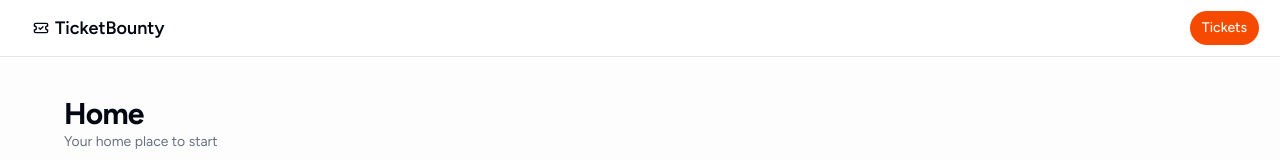
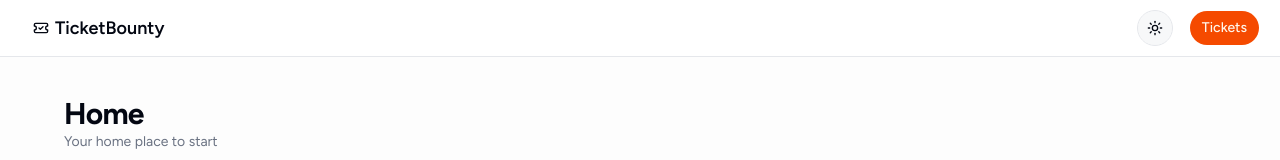
Before and after one commit to steven-oehley/ticket-bounty-learning, a Next.js app: page / in a window 1280 px wide. Shown: the top 160 px of the page. Built offline with nearby package versions, Linux system fonts and the light colour scheme.

Commit message:
added theme provider and toggler

```diff
--- a/package.json
+++ b/package.json
@@ -19,6 +19,7 @@
     "clsx": "^2.1.1",
     "lucide-react": "^0.562.0",
     "next": "16.0.10",
+    "next-themes": "^0.4.6",
     "radix-ui": "^1.4.3",
     "react": "19.2.1",
     "react-dom": "19.2.1",
--- a/src/app/layout.tsx
+++ b/src/app/layout.tsx
@@ -2,6 +2,7 @@ import type { Metadata } from 'next';
 import { Figtree } from 'next/font/google';
 
 import { Header } from '@/components/header';
+import { ThemeProvider } from '@/components/theme/theme-provider';
 
 import './globals.css';
 
@@ -20,10 +21,17 @@ export default function RootLayout({
   return (
     <html className={`${figtree.variable} antialiased`} lang="en">
       <body>
-        <Header />
-        <main className="bg-secondary/20 flex min-h-screen flex-1 flex-col overflow-x-hidden overflow-y-auto px-8 py-24">
-          {children}
-        </main>
+        <ThemeProvider
+          disableTransitionOnChange
+          enableSystem
+          attribute="class"
+          defaultTheme="system"
+        >
+          <Header />
+          <main className="bg-secondary/20 flex min-h-screen flex-1 flex-col overflow-x-hidden overflow-y-auto px-8 py-24">
+            {children}
+          </main>
+        </ThemeProvider>
       </body>
     </html>
   );
--- a/src/components/header.tsx
+++ b/src/components/header.tsx
@@ -4,6 +4,7 @@ import { LucideTicketCheck } from 'lucide-react';
 
 import { homePath, ticketsPath } from '@/constants/paths';
 
+import { ThemeToggle } from './theme/theme-toggle';
 import { Button } from './ui/button';
 
 const Header = () => {
@@ -17,8 +18,9 @@ const Header = () => {
           </Link>
         </Button>
       </div>
-      <div>
-        <Button asChild variant="default">
+      <div className="flex gap-4">
+        <ThemeToggle />
+        <Button asChild className="cursor-pointer" variant="default">
           <Link href={ticketsPath}>Tickets</Link>
         </Button>
       </div>
--- /dev/null
+++ b/src/components/theme/theme-provider.tsx
@@ -0,0 +1,11 @@
+'use client';
+
+import * as React from 'react';
+import { ThemeProvider as NextThemesProvider } from 'next-themes';
+
+export function ThemeProvider({
+  children,
+  ...props
+}: React.ComponentProps<typeof NextThemesProvider>) {
+  return <NextThemesProvider {...props}>{children}</NextThemesProvider>;
+}
--- /dev/null
+++ b/src/components/theme/theme-toggle.tsx
@@ -0,0 +1,23 @@
+'use client';
+
+import * as React from 'react';
+import { useTheme } from 'next-themes';
+
+import { LucideMoon, LucideSun } from 'lucide-react';
+
+import { Button } from '@/components/ui/button';
+
+export function ThemeToggle() {
+  const { theme, setTheme } = useTheme();
+
+  const handleToggle = () => {
+    setTheme((prevTheme) => (prevTheme === 'light' ? 'dark' : 'light'));
+  };
+
+  return (
+    <Button className="cursor-pointer" size="icon" variant="outline" onClick={handleToggle}>
+      {theme === 'light' ? <LucideMoon className="h-4 w-4" /> : <LucideSun className="h-4 w-4" />}
+      <span className="sr-only">Toggle theme</span>
+    </Button>
+  );
+}
```
Also changed, not shown: 1 other file (tests, documents, lock files or other folders).
